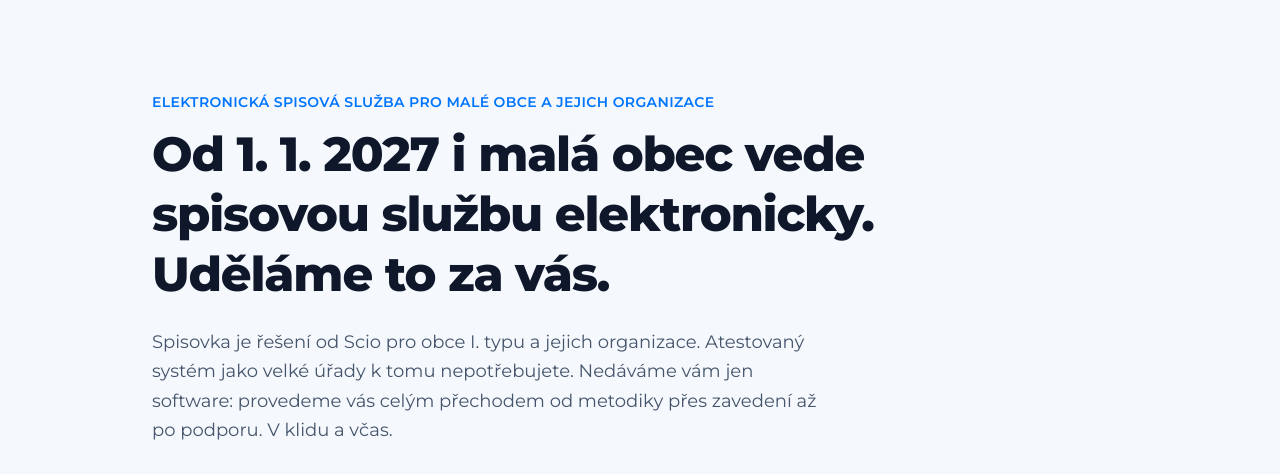
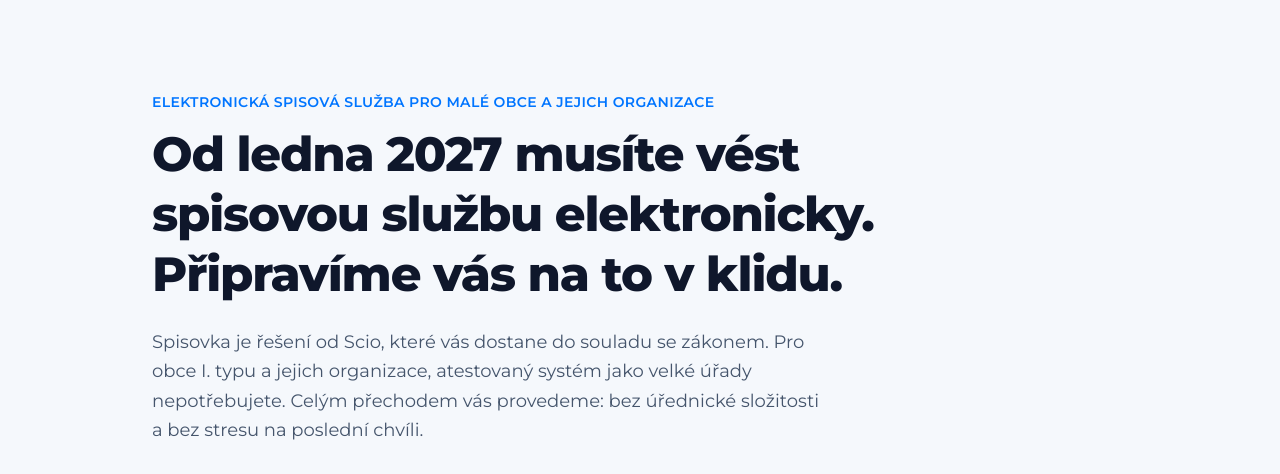
Before and after one commit to ondrejmrkus-scio/spisovka-demo-obce, a website: page index.html in a window 1280 px wide. Shown: the part 69-543 px from the top of the page. Drawn offline with Linux system fonts and the light colour scheme.

Commit message:
obce: hero ve stylu školní verze (Od ledna 2027 musíte... Připravíme vás na to v klidu)

```diff
--- a/index.html
+++ b/index.html
@@ -91,10 +91,10 @@
       <div class="container-tight py-16 sm:py-24">
         <p class="section-eyebrow">Elektronická spisová služba pro malé obce a jejich organizace</p>
         <h1 class="max-w-3xl text-3xl font-extrabold leading-tight tracking-tight sm:text-4xl md:text-5xl">
-          Od 1.&nbsp;1.&nbsp;2027 i malá obec vede spisovou službu elektronicky. Uděláme to za&nbsp;vás.
+          Od ledna 2027 musíte vést spisovou službu elektronicky. Připravíme vás na to v&nbsp;klidu.
         </h1>
         <p class="mt-6 max-w-2xl text-lg leading-relaxed text-slate-600">
-          Spisovka je řešení od Scio pro obce I. typu a jejich organizace. Atestovaný systém jako velké úřady k tomu nepotřebujete. Nedáváme vám jen software: provedeme vás celým přechodem od metodiky přes zavedení až po podporu. V klidu a včas.
+          Spisovka je řešení od Scio, které vás dostane do souladu se zákonem. Pro obce I. typu a jejich organizace, atestovaný systém jako velké úřady nepotřebujete. Celým přechodem vás provedeme: bez úřednické složitosti a bez stresu na poslední chvíli.
         </p>
         <div class="mt-8 flex flex-col gap-3 sm:flex-row sm:items-center">
           <a href="#formular" class="btn-primary">Mám zájem</a>
```
